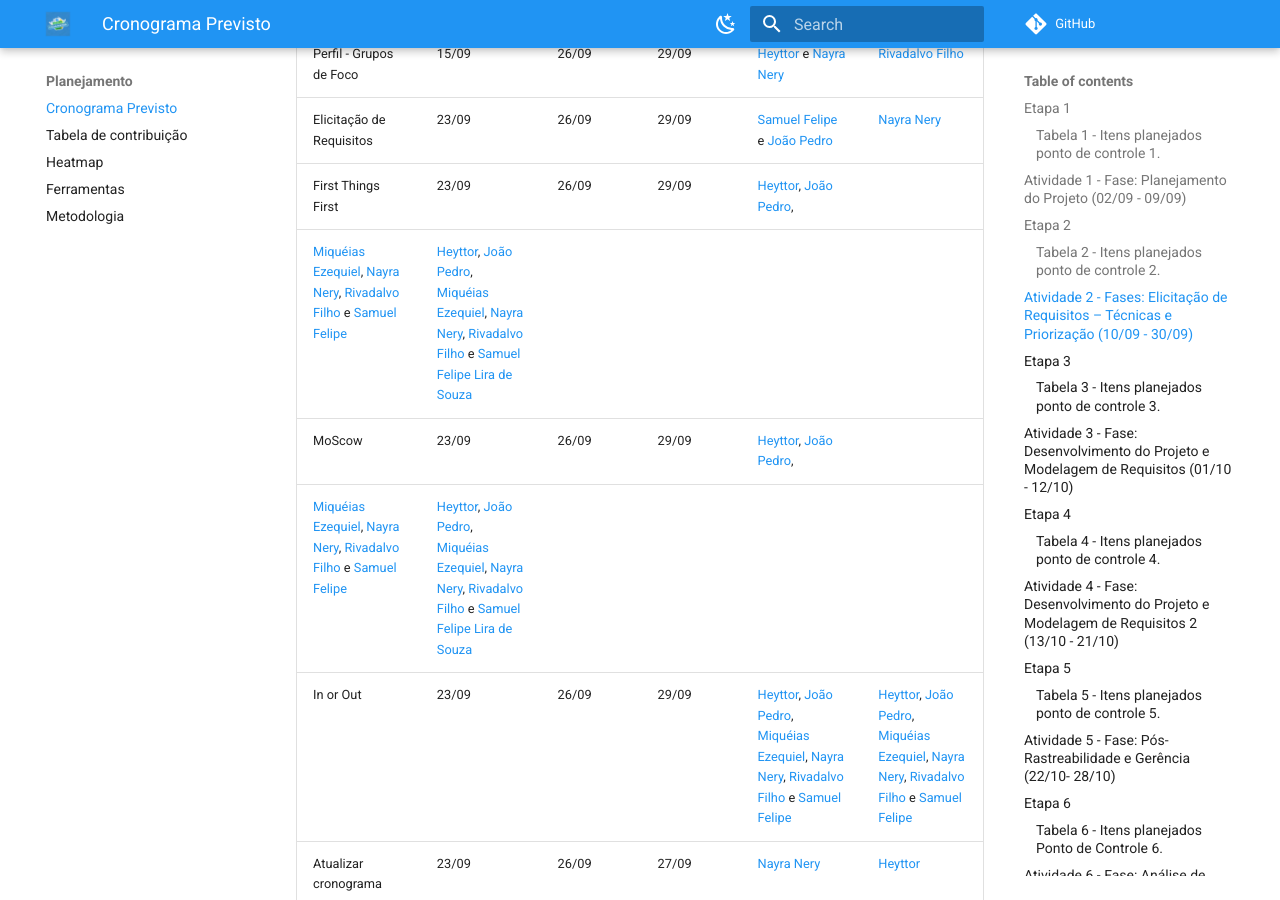
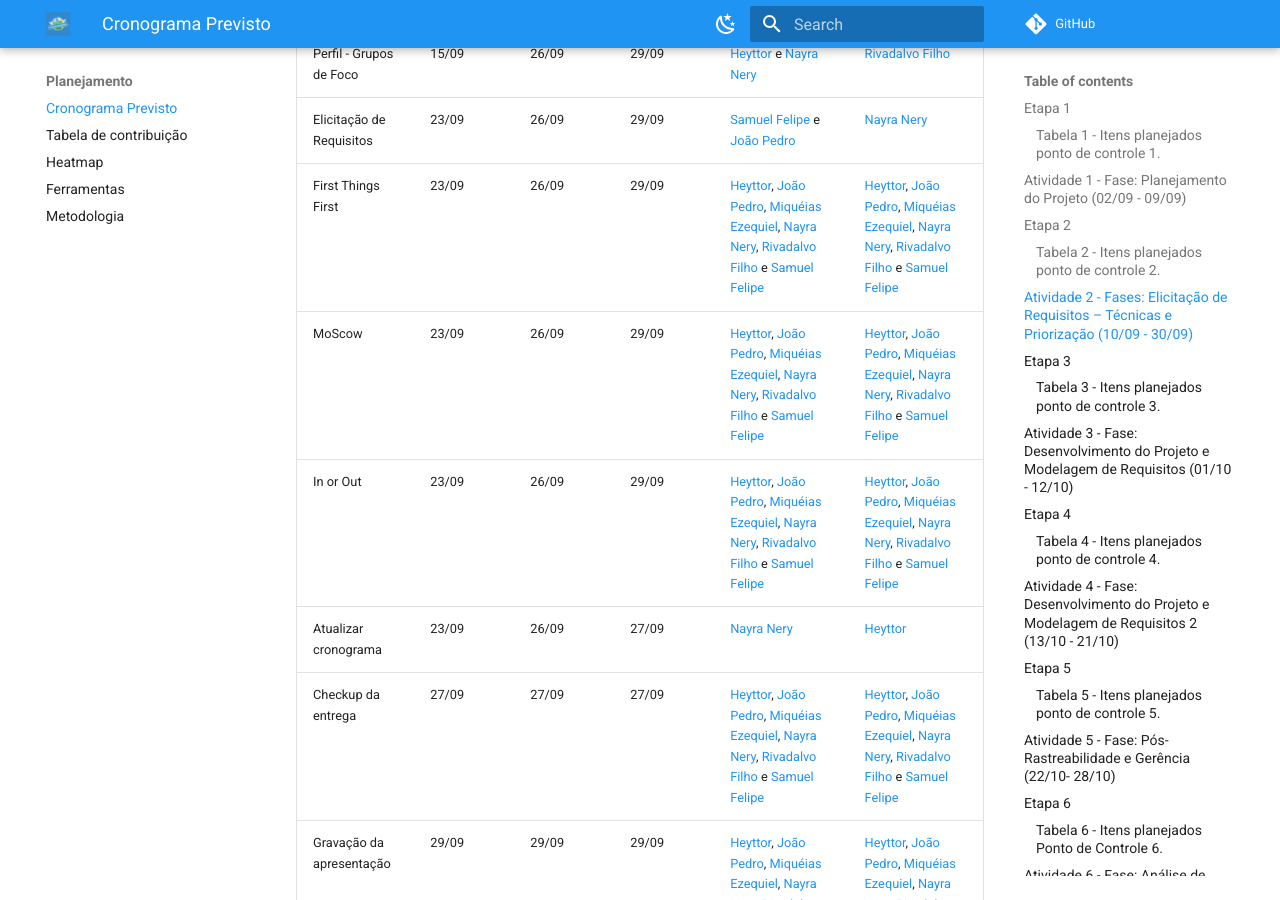
Before and after one commit to Requisitos-de-Software/2025.2-LoteriasCaixa, an MkDocs documentation site: the page built from docs/Planejamento/Cronogramas.md, in a window 1280 px wide and 900 px high, scrolled down 1919 px. Built offline with MkDocs 1.6.1 and Material for MkDocs 9.7.7, drawn with Linux system fonts in a browser that asks for light colours; comment, search, counter and statistics services are not loaded.

Commit message:
Update Cronogramas.md

```diff
--- a/docs/Planejamento/Cronogramas.md
+++ b/docs/Planejamento/Cronogramas.md
@@ -36,10 +36,8 @@
 | Perfil - Brainstorming | 10/09 | 22/09 | 29/09 | [Rivadalvo Filho](https://github.com/RivaFilho) e [Miquéias Ezequiel](https://github.com/Kael-web7)| [Heyttor](https://github.com/H3ytt0r62) |
 | Perfil - Grupos de Foco | 15/09 | 26/09 | 29/09 | [Heyttor](https://github.com/H3ytt0r62) e [Nayra Nery](https://github.com/NayraNery127)|  [Rivadalvo Filho](https://github.com/RivaFilho)|
 | Elicitação de Requisitos | 23/09 | 26/09 | 29/09 | [Samuel Felipe](https://github.com/TerminaKng05) e [João Pedro](https://github.com/Jadequilin)|  [Nayra Nery](https://github.com/NayraNery127)|
-| First Things First| 23/09 | 26/09 | 29/09 | [Heyttor](https://github.com/H3ytt0r62), [João Pedro](https://github.com/Jadequilin),
-[Miquéias Ezequiel](https://github.com/Kael-web7), [Nayra Nery](https://github.com/NayraNery127), [Rivadalvo Filho](https://github.com/RivaFilho) e [Samuel Felipe](https://github.com/TerminaKng05) | [Heyttor](https://github.com/H3ytt0r62), [João Pedro](https://github.com/Jadequilin), [Miquéias Ezequiel](https://github.com/Kael-web7), [Nayra Nery](https://github.com/NayraNery127), [Rivadalvo Filho](https://github.com/RivaFilho) e [Samuel Felipe Lira de Souza](https://github.com/TerminaKng05) |
-| MoScow| 23/09 | 26/09 | 29/09 | [Heyttor](https://github.com/H3ytt0r62), [João Pedro](https://github.com/Jadequilin),
-[Miquéias Ezequiel](https://github.com/Kael-web7), [Nayra Nery](https://github.com/NayraNery127), [Rivadalvo Filho](https://github.com/RivaFilho) e [Samuel Felipe](https://github.com/TerminaKng05) | [Heyttor](https://github.com/H3ytt0r62), [João Pedro](https://github.com/Jadequilin), [Miquéias Ezequiel](https://github.com/Kael-web7), [Nayra Nery](https://github.com/NayraNery127), [Rivadalvo Filho](https://github.com/RivaFilho) e [Samuel Felipe Lira de Souza](https://github.com/TerminaKng05) |
+| First Things First| 23/09 | 26/09 | 29/09 | [Heyttor](https://github.com/H3ytt0r62), [João Pedro](https://github.com/Jadequilin), [Miquéias Ezequiel](https://github.com/Kael-web7), [Nayra Nery](https://github.com/NayraNery127), [Rivadalvo Filho](https://github.com/RivaFilho) e [Samuel Felipe](https://github.com/TerminaKng05) | [Heyttor](https://github.com/H3ytt0r62), [João Pedro](https://github.com/Jadequilin), [Miquéias Ezequiel](https://github.com/Kael-web7), [Nayra Nery](https://github.com/NayraNery127), [Rivadalvo Filho](https://github.com/RivaFilho) e [Samuel Felipe](https://github.com/TerminaKng05) |
+| MoScow| 23/09 | 26/09 | 29/09 | [Heyttor](https://github.com/H3ytt0r62), [João Pedro](https://github.com/Jadequilin), [Miquéias Ezequiel](https://github.com/Kael-web7), [Nayra Nery](https://github.com/NayraNery127), [Rivadalvo Filho](https://github.com/RivaFilho) e [Samuel Felipe](https://github.com/TerminaKng05) | [Heyttor](https://github.com/H3ytt0r62), [João Pedro](https://github.com/Jadequilin), [Miquéias Ezequiel](https://github.com/Kael-web7), [Nayra Nery](https://github.com/NayraNery127), [Rivadalvo Filho](https://github.com/RivaFilho) e [Samuel Felipe](https://github.com/TerminaKng05) |
 | In or Out| 23/09 | 26/09 | 29/09 | [Heyttor](https://github.com/H3ytt0r62), [João Pedro](https://github.com/Jadequilin), [Miquéias Ezequiel](https://github.com/Kael-web7), [Nayra Nery](https://github.com/NayraNery127), [Rivadalvo Filho](https://github.com/RivaFilho) e [Samuel Felipe](https://github.com/TerminaKng05) | [Heyttor](https://github.com/H3ytt0r62), [João Pedro](https://github.com/Jadequilin), [Miquéias Ezequiel](https://github.com/Kael-web7), [Nayra Nery](https://github.com/NayraNery127), [Rivadalvo Filho](https://github.com/RivaFilho) e [Samuel Felipe](https://github.com/TerminaKng05) |
 | Atualizar cronograma | 23/09 | 26/09 | 27/09 |[Nayra Nery](https://github.com/NayraNery127) |[Heyttor](https://github.com/H3ytt0r62)|
 | Checkup da entrega | 27/09 | 27/09 | 27/09 | [Heyttor](https://github.com/H3ytt0r62), [João Pedro](https://github.com/Jadequilin), [Miquéias Ezequiel](https://github.com/Kael-web7), [Nayra Nery](https://github.com/NayraNery127), [Rivadalvo Filho](https://github.com/RivaFilho) e [Samuel Felipe](https://github.com/TerminaKng05) |  [Heyttor](https://github.com/H3ytt0r62), [João Pedro](https://github.com/Jadequilin), [Miquéias Ezequiel](https://github.com/Kael-web7), [Nayra Nery](https://github.com/NayraNery127), [Rivadalvo Filho](https://github.com/RivaFilho) e [Samuel Felipe](https://github.com/TerminaKng05)|
```
